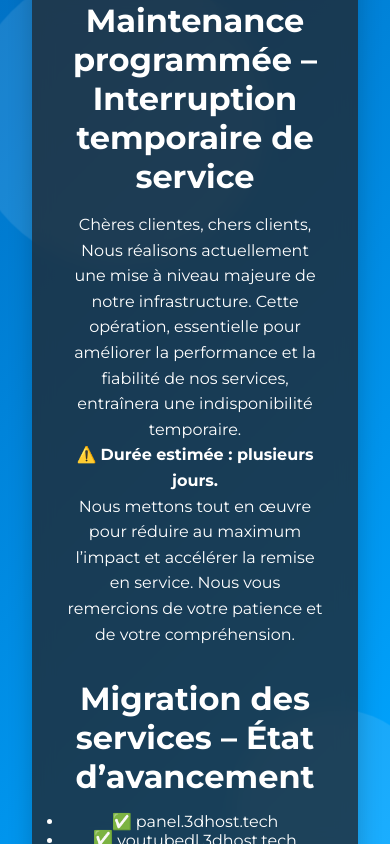
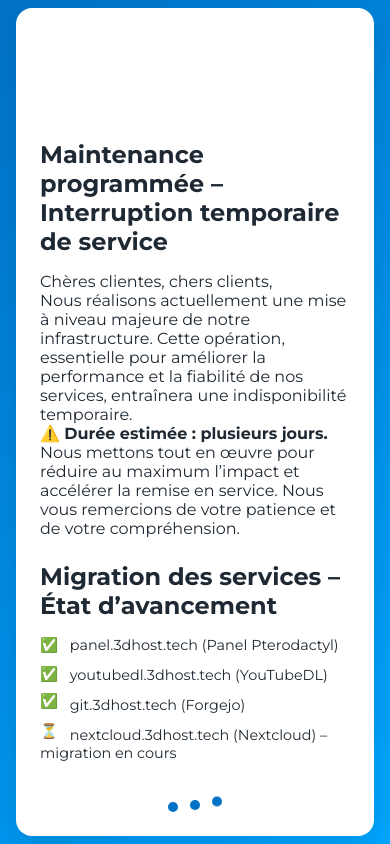
Before and after one commit to shadowpulse-alt/offline, a plain HTML site: page index.html in a window 390 px wide. Drawn offline with Linux system fonts and the light colour scheme.

Commit message:
Refactor index.html and styles.css for improved structure, readability, and responsiveness

```diff
--- a/index.html
+++ b/index.html
@@ -10,49 +10,21 @@
     rel="stylesheet"
   />
   <link rel="stylesheet" href="styles.css" />
-    <style>
-      /* Emoji bounce animation */
-      .emoji {
-        display: inline-block;
-        animation: emoji-bounce 1s infinite ease-in-out;
-      }
-      .status-list li:nth-child(1) .emoji { animation-delay: 0s; }
-      .status-list li:nth-child(2) .emoji { animation-delay: 0.2s; }
-      .status-list li:nth-child(3) .emoji { animation-delay: 0.4s; }
-      .status-list li:nth-child(4) .emoji { animation-delay: 0.6s; }
-      @keyframes emoji-bounce {
-        0%, 100% { transform: translateY(0); }
-        50% { transform: translateY(-5px); }
-      }
-    </style>
 </head>
 <body>
   <div class="container">
     <div class="icon">
-        <svg
-          width="80"
-          height="80"
-          viewBox="0 0 24 24"
-          fill="none"
-          xmlns="http://www.w3.org/2000/svg"
-        >
-          <circle
-            cx="12"
-            cy="12"
-            r="10"
-            fill="var(--color-light)"
-            opacity="0.2"
-          />
-          <path
-            d="M8 12l4-4 4 4M12 16V8"
-            stroke="var(--color-light)"
-            stroke-width="2"
-            stroke-linecap="round"
-            stroke-linejoin="round"
-          />
+      <!-- SVG d’illustration -->
+      <svg width="80" height="80" viewBox="0 0 24 24" fill="none"
+           xmlns="http://www.w3.org/2000/svg">
+        <circle cx="12" cy="12" r="10" fill="var(--color-light)" opacity="0.2"/>
+        <path d="M8 12l4-4 4 4M12 16V8"
+              stroke="var(--color-light)" stroke-width="2"
+              stroke-linecap="round" stroke-linejoin="round"/>
       </svg>
     </div>
 
+    <section class="info">
       <h1>Maintenance programmée – Interruption temporaire de service</h1>
       <p>
         Chères clientes, chers clients,<br />
@@ -60,24 +32,25 @@
         infrastructure. Cette opération, essentielle pour améliorer la
         performance et la fiabilité de nos services, entraînera une
         indisponibilité temporaire.<br />
-        ⚠️ <strong>Durée estimée : plusieurs jours.</strong><br />
+        ⚠️ <strong>Durée estimée : plusieurs jours.</strong><br />
         Nous mettons tout en œuvre pour réduire au maximum l’impact et accélérer
         la remise en service. Nous vous remercions de votre patience et de votre
         compréhension.
       </p>
+    </section>
 
+    <section class="status">
       <h1>Migration des services – État d’avancement</h1>
       <ul class="status-list">
-        <li><span class="emoji">✅</span> panel.3dhost.tech</li>
-        <li><span class="emoji">✅</span> youtubedl.3dhost.tech</li>
-        <li><span class="emoji">✅</span> git.3dhost.tech</li>
-        <li><span class="emoji">⏳</span> nextcloud.3dhost.tech – migration en cours</li>
+        <li><span class="emoji">✅</span> panel.3dhost.tech (Panel Pterodactyl)</li>
+        <li><span class="emoji">✅</span> youtubedl.3dhost.tech (YouTubeDL)</li>
+        <li><span class="emoji">✅</span> git.3dhost.tech (Forgejo)</li>
+        <li><span class="emoji">⏳</span> nextcloud.3dhost.tech (Nextcloud) – migration en cours</li>
       </ul>
+    </section>
 
     <div class="dots">
-        <span></span>
-        <span></span>
-        <span></span>
+      <span></span><span></span><span></span>
     </div>
   </div>
 </body>
--- a/styles.css
+++ b/styles.css
@@ -22,135 +22,100 @@ body {
     height: 100%;
     font-family: 'Montserrat', sans-serif;
     background: linear-gradient(135deg, var(--bg-gradient-start), var(--bg-gradient-end));
-    overflow: hidden;
 }
 
 body {
     display: flex;
     align-items: center;
     justify-content: center;
-    color: var(--color-light);
-    text-align: center;
-    padding: 2rem;
-    position: relative;
-    animation: fadeInBg 1.5s ease-out both;
+    padding: 1rem;
+    overflow-x: hidden;
 }
 
-/* Floating background circles */
-body::before,
-body::after {
-    content: '';
-    position: absolute;
-    border-radius: 50%;
-    background: rgba(255, 255, 255, 0.1);
-    animation: float 8s ease-in-out infinite;
+/* Conteneur central */
+.container {
+    width: 100%;
+    max-width: 600px;
+    background: var(--color-light);
+    color: var(--color-dark);
+    border-radius: 1rem;
+    padding: 2rem;
+    box-shadow: 0 8px 24px rgba(0, 0, 0, 0.1);
+    display: flex;
+    flex-direction: column;
+    gap: 2rem;
 }
 
-body::before {
-    width: 300px;
-    height: 300px;
-    top: -50px;
-    left: -50px;
+/* Icone */
+.icon {
+    align-self: center;
 }
 
-body::after {
-    width: 200px;
-    height: 200px;
-    bottom: -60px;
-    right: -40px;
-    animation-duration: 6s;
+/* Sections */
+.info,
+.status {
+    display: flex;
+    flex-direction: column;
+    gap: 1rem;
 }
 
-@keyframes float {
+.status-list {
+    list-style: none;
+    padding: 0;
+    display: flex;
+    flex-direction: column;
+    gap: 0.75rem;
+}
+
+.status-list li {
+    font-size: 1rem;
+}
+
+/* Emoji bounce */
+.emoji {
+    display: inline-block;
+    margin-right: 0.5rem;
+    animation: emoji-bounce 1s infinite ease-in-out;
+}
+
+.status-list li:nth-child(2) .emoji {
+    animation-delay: 0.2s;
+}
+
+.status-list li:nth-child(3) .emoji {
+    animation-delay: 0.4s;
+}
+
+.status-list li:nth-child(4) .emoji {
+    animation-delay: 0.6s;
+}
+
+@keyframes emoji-bounce {
 
     0%,
     100% {
-        transform: translateY(0) translateX(0);
+        transform: translateY(0);
     }
 
     50% {
-        transform: translateY(20px) translateX(20px);
+        transform: translateY(-4px);
     }
 }
 
-@keyframes fadeInBg {
-    from {
-        opacity: 0;
-    }
-
-    to {
-        opacity: 1;
-    }
-}
-
-.container {
-    position: relative;
-    max-width: 600px;
-    width: 100%;
-    background: rgba(31, 41, 51, 0.8);
-    padding: 3rem;
-    border-radius: 1rem;
-    box-shadow: 0 8px 24px rgba(0, 0, 0, 0.2);
-    backdrop-filter: blur(10px);
-    z-index: 1;
-    animation: popIn 0.6s ease-out both;
-}
-
-@keyframes popIn {
-    from {
-        transform: scale(0.95);
-        opacity: 0;
-    }
-
-    to {
-        transform: scale(1);
-        opacity: 1;
-    }
-}
-
-.icon {
-    margin-bottom: 1.5rem;
-    animation: iconFade 1s ease-out both;
-}
-
-@keyframes iconFade {
-    from {
-        transform: translateY(-20px);
-        opacity: 0;
-    }
-
-    to {
-        transform: translateY(0);
-        opacity: 1;
-    }
-}
-
-h1 {
-    font-size: 2.5rem;
-    font-weight: 700;
-    margin-bottom: 1rem;
-}
-
-p {
-    font-size: 1.1rem;
-    margin-bottom: 2rem;
-    line-height: 1.6;
-}
-
-/* Animated loading dots */
+/* Loading dots */
 .dots {
     display: flex;
     justify-content: center;
-    gap: 1rem;
-    margin-bottom: 2rem;
+    gap: 0.75rem;
+    margin-top: 1rem;
 }
 
 .dots span {
-    width: 15px;
-    height: 15px;
-    background: var(--color-light);
+    width: 12px;
+    height: 12px;
+    background: var(--color-primary);
     border-radius: 50%;
-    animation: bounce 2s infinite ease-in-out;
+    animation: bounce 1s infinite ease-in-out;
 }
 
 .dots span:nth-child(2) {
@@ -169,48 +134,27 @@ p {
     }
 
     50% {
-        transform: translateY(-15px);
+        transform: translateY(-6px);
     }
 }
 
-/* Bouton vers la page de status */
-.status-btn {
-    display: inline-block;
-    padding: 0.75rem 1.5rem;
-    font-weight: 600;
-    color: var(--color-light);
-    background: linear-gradient(45deg, var(--color-secondary), var(--color-primary));
-    border-radius: 0.5rem;
-    box-shadow: 0 4px 12px rgba(0, 0, 0, 0.2);
-    text-decoration: none;
-    transition: transform 0.2s ease, box-shadow 0.2s ease;
-}
-
-.status-btn:hover {
-    transform: translateY(-3px);
-    box-shadow: 0 6px 16px rgba(0, 0, 0, 0.3);
-}
-
-.status-btn:active {
-    transform: translateY(-1px);
-    box-shadow: 0 2px 8px rgba(0, 0, 0, 0.2);
-}
-
+/* Responsive */
 @media (max-width: 480px) {
     .container {
-        padding: 2rem;
+        padding: 1.5rem;
+        gap: 1.5rem;
     }
 
     h1 {
-        font-size: 2rem;
+        font-size: 1.5rem;
     }
 
-    p {
-        font-size: 1rem;
+    .status-list li {
+        font-size: 0.9rem;
     }
 
     .dots span {
-        width: 12px;
-        height: 12px;
+        width: 10px;
+        height: 10px;
     }
 }
```
Lines whose indentation alone changed are shown as unchanged.
